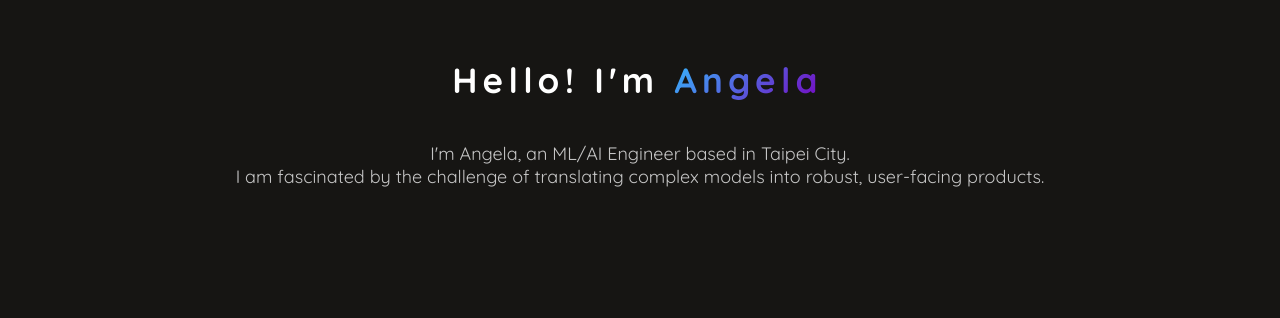
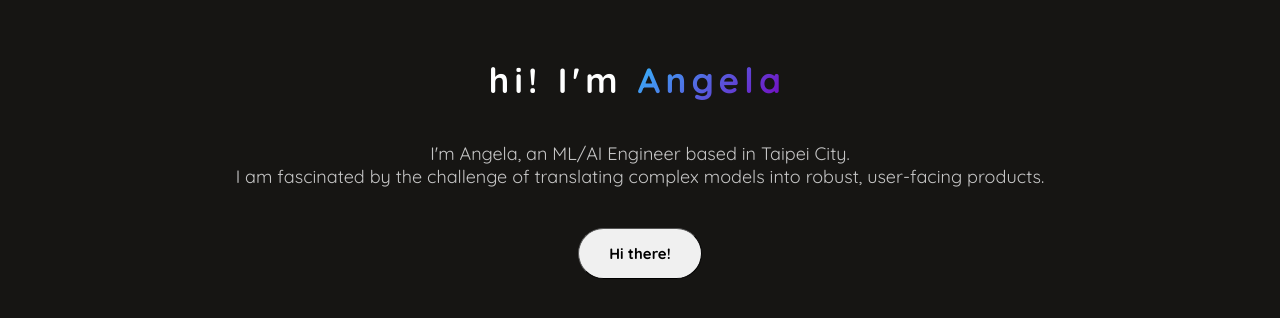
Before and after one commit to angela420A/Angela, a React (Vite) app: page / in a window 1280 px wide. Shown: the part 344-662 px from the top of the page. Built offline with nearby package versions, Linux system fonts and the light colour scheme.

Commit message:
feature/home button

```diff
--- a/src/components/Home.jsx
+++ b/src/components/Home.jsx
@@ -8,13 +8,18 @@ function Home(){
             </div>
             <div className="home-content">
                 <div className="hm-content-title">
-                    <h1>Hello! I'm <span>Angela</span></h1>
+                    <h1>hi! I'm <span>Angela</span></h1>
                 </div>
                 <div className="hm-content-text">
                     <p>I'm Angela, an ML/AI Engineer based in Taipei City.</p>
                     <p> I am fascinated by the challenge of translating complex models into robust, user-facing products.</p>
                 </div>
-                <div className="hm-content-button"></div>
+                <div className="hm-content-button">
+                    {/* mailto:angelaguo309@gmail.com */}
+                    <a href="#">
+                        <span>Hi there!</span>
+                    </a>
+                </div>
             </div>
         </div>
     )
--- a/src/styles/Home.css
+++ b/src/styles/Home.css
@@ -50,8 +50,55 @@
     -webkit-text-fill-color: transparent;
 }
 
+.hm-content-text {
+    margin-bottom: 40px;
+}
+
 .hm-content-text p{
     color: #c5c5c5;
     text-align: center;
     font-size: 18px;
 }
+
+.hm-content-button a{
+    background-color: #f0f0f0;
+    padding: 15px 30px;
+    border-radius: 50px;
+    border: 1px solid buttonborder;
+    border-style: outset;
+    cursor: pointer;
+    display: flex;
+    align-items: center;
+    justify-content: center;
+    text-decoration: none;
+}
+
+.hm-content-button a > span{
+    font-size: 15px;
+    color: black;
+    font-weight: bold;
+    position: relative;
+    transition: 0.5s;
+}
+
+.hm-content-button a > span::after{
+    content: '\00bb';
+    position: absolute;
+    top: 0;
+    right: -20px;
+    opacity: 0;
+    transition: 0.5s;
+}
+
+.hm-content-button a:active{
+    border: 1px solid transparent;
+}
+
+.hm-content-button a:hover span{
+    padding-right: 25px;
+}
+
+.hm-content-button a:hover span::after{
+    opacity: 1;
+    right: 0;
+}
```
